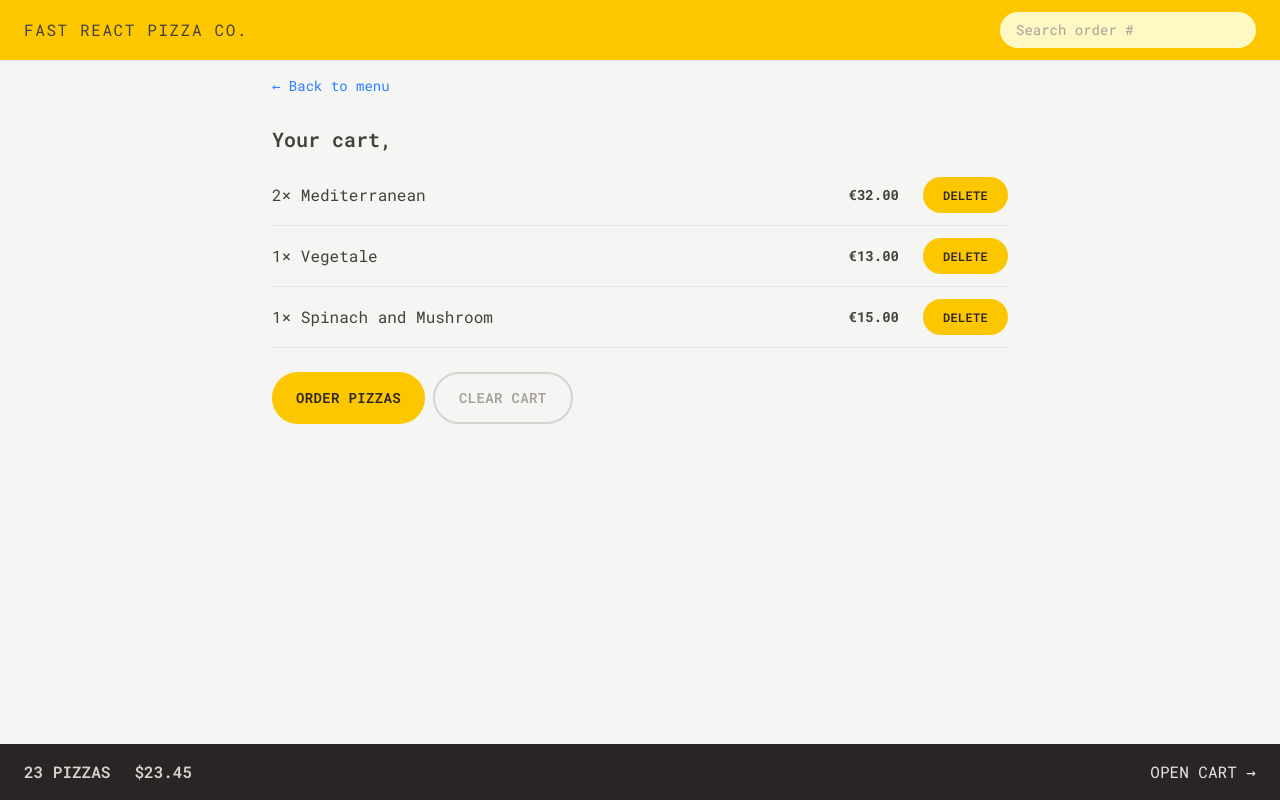
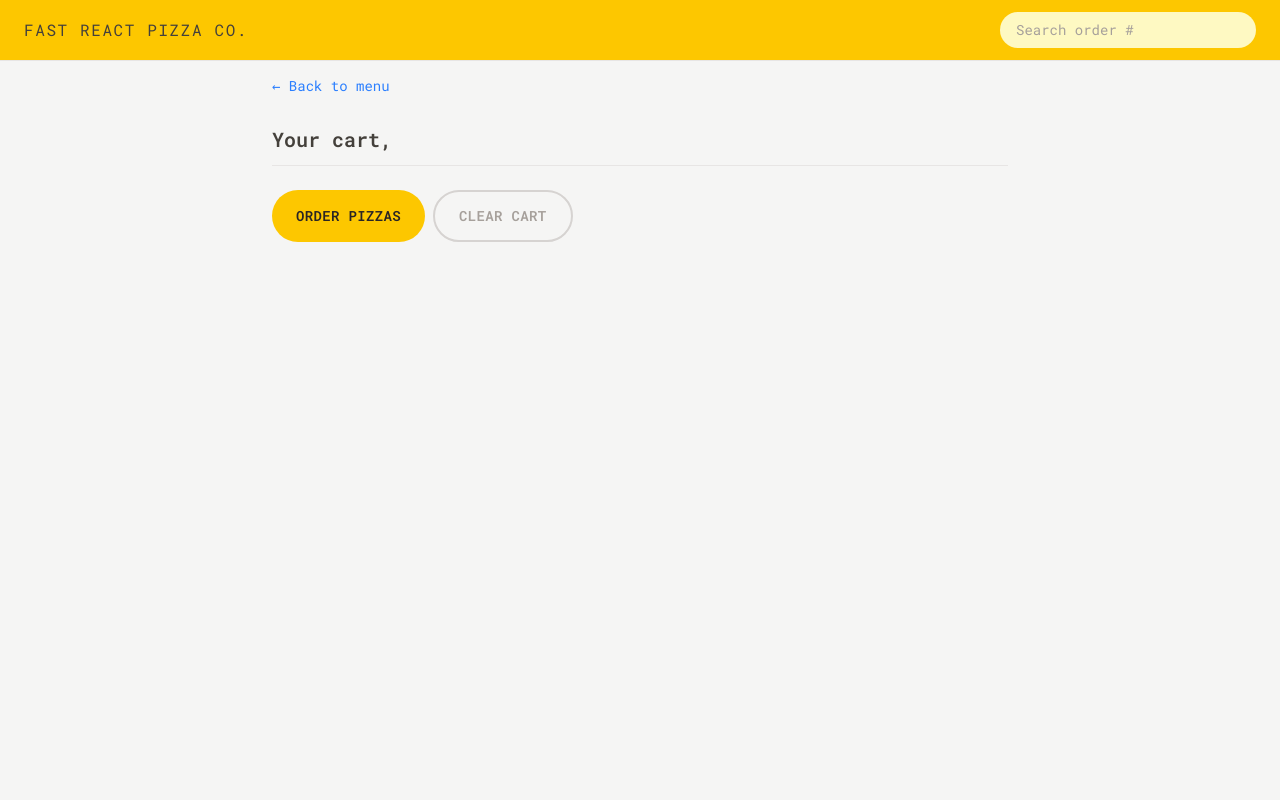
Before and after one commit to Ossi05/Fast-React-Pizza, a React (Vite) app: page /cart in a window 1280 px wide. Built offline with nearby package versions, Linux system fonts and the light colour scheme.

Commit message:
Refactor Cart and CartOverview components to use Redux state for cart data and total calculations

```diff
--- a/src/features/cart/Cart.jsx
+++ b/src/features/cart/Cart.jsx
@@ -3,33 +3,8 @@ import Button from "../../ui/Button";
 import LinkButton from "../../ui/LinkButton";
 import CartItem from "./CartItem";
 
-const fakeCart = [
-	{
-		pizzaId: 12,
-		name: "Mediterranean",
-		quantity: 2,
-		unitPrice: 16,
-		totalPrice: 32,
-	},
-	{
-		pizzaId: 6,
-		name: "Vegetale",
-		quantity: 1,
-		unitPrice: 13,
-		totalPrice: 13,
-	},
-	{
-		pizzaId: 11,
-		name: "Spinach and Mushroom",
-		quantity: 1,
-		unitPrice: 15,
-		totalPrice: 15,
-	},
-];
-
 function Cart() {
-	const cart = fakeCart;
-
+	const cart = useSelector((state) => state.cart.cart);
 	const username = useSelector((state) => state.user.username);
 
 	return (
--- a/src/features/cart/CartOverview.jsx
+++ b/src/features/cart/CartOverview.jsx
@@ -1,11 +1,17 @@
+import { useSelector } from "react-redux";
 import { Link } from "react-router-dom";
+import { getCartTotalPrice, getCartTotalQuantity } from "./cartSlice";
+import { formatCurrency } from "../../utils/helpers";
 
 function CartOverview() {
+	const totalCartQuantity = useSelector(getCartTotalQuantity);
+	const totalPrice = useSelector(getCartTotalPrice);
+	if (!totalCartQuantity) return null;
 	return (
 		<div className="flex items-center justify-between bg-stone-800 px-4 py-4 text-sm text-stone-200 uppercase sm:px-6 md:text-base">
 			<p className="space-x-4 font-semibold text-stone-300 sm:space-x-6">
-				<span>23 pizzas</span>
-				<span>$23.45</span>
+				<span>{totalCartQuantity} pizzas</span>
+				<span>{formatCurrency(totalPrice)}</span>
 			</p>
 			<Link to="/cart">Open cart &rarr;</Link>
 		</div>
--- a/src/features/cart/cartSlice.jsx
+++ b/src/features/cart/cartSlice.jsx
@@ -1,4 +1,12 @@
 import { createSlice } from "@reduxjs/toolkit";
+
+// {
+// 	pizzaId: 12,
+// 	name: "Mediterranean",
+// 	quantity: 2,
+// 	unitPrice: 16,
+// 	totalPrice: 32,
+// },
 
 const initialState = {
 	cart: [],
@@ -48,4 +56,9 @@ export const {
 	clearCart,
 } = cartSlice.actions;
 
+export const getCartTotalQuantity = (state) =>
+	state.cart.cart.reduce((total, item) => (total += item.quantity), 0);
+export const getCartTotalPrice = (state) =>
+	state.cart.cart.reduce((total, item) => (total += item.totalPrice), 0);
+
 export default cartSlice.reducer;
```
